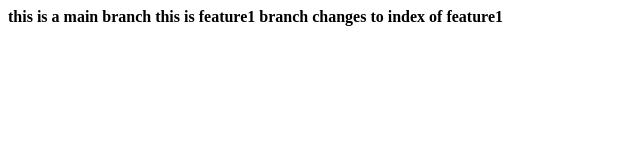
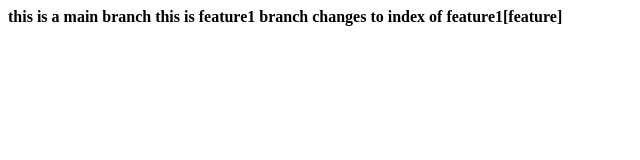
Before and after one commit to Mahesh5132/localrepo, a plain HTML site: page index.html in a window 1280 px wide. Shown: the full height of the page, 0-640 px from the left. Drawn offline with Linux system fonts and the light colour scheme.

Commit message:
feature added

```diff
--- a/index.html
+++ b/index.html
@@ -1,3 +1,3 @@
 <B>this is a main branch</B>
 <B>this is feature1 branch</B>
-<B>changes to index of feature1</B>
+<B>changes to index of feature1[feature]</B>
```
